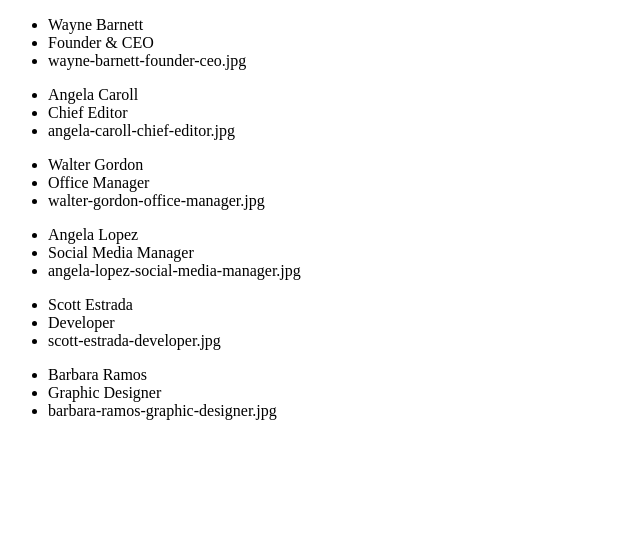
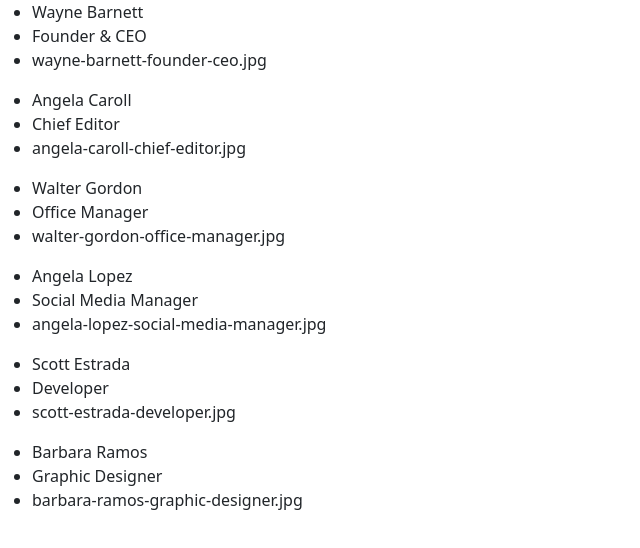
Before and after one commit to alex02r/js-our-team, a plain HTML site: page index.html in a window 1280 px wide. Shown: the whole page, without its empty margins (0-640 px from the left). Drawn offline with nearby package versions, Linux system fonts and the light colour scheme.

Commit message:
[UP]Link bootstrap

```diff
--- a/index.html
+++ b/index.html
@@ -3,6 +3,7 @@
 <head>
     <meta charset="UTF-8">
     <meta name="viewport" content="width=device-width, initial-scale=1.0">
+    <link href="https://cdn.jsdelivr.net/npm/bootstrap@5.3.2/dist/css/bootstrap.min.css" rel="stylesheet" integrity="sha384-T3c6CoIi6uLrA9TneNEoa7RxnatzjcDSCmG1MXxSR1GAsXEV/Dwwykc2MPK8M2HN" crossorigin="anonymous">
     <title>Our Team</title>
 </head>
 <body>
```
